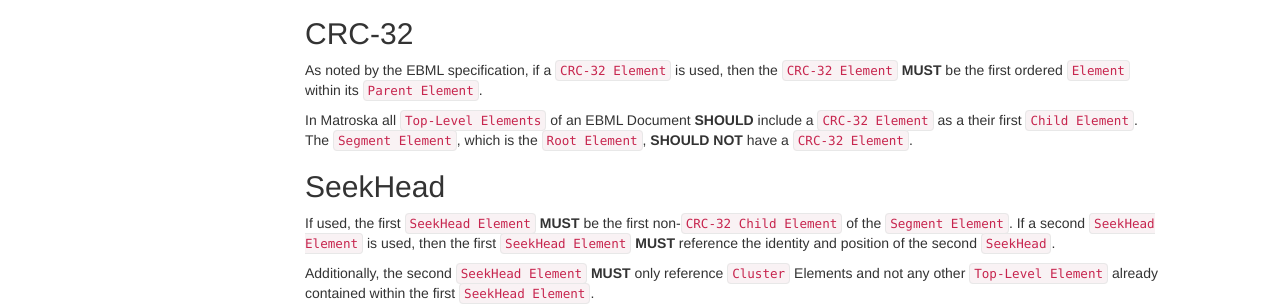
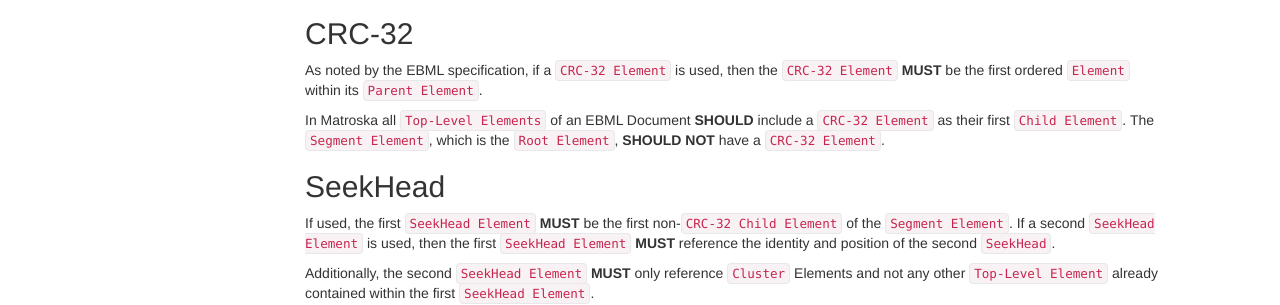
Before and after one commit to ietf-wg-cellar/matroska-specification, a Jekyll site: the page built from ordering.md, in a window 1280 px wide. Shown: the part 588-893 px from the top of the page. Built offline with Jekyll 4.4.1, drawn with Linux system fonts in a browser that asks for light colours; our own code applies the rules of GitHub Pages for plain Markdown files.

Commit message:
Fix typo

```diff
--- a/ordering.md
+++ b/ordering.md
@@ -35,7 +35,7 @@
 **MUST** be the first ordered `Element` within its `Parent Element`.
 
 In Matroska all `Top-Level Elements` of an EBML Document **SHOULD** include a `CRC-32 Element`
-as a their first `Child Element`.
+as their first `Child Element`.
 The `Segment Element`, which is the `Root Element`, **SHOULD NOT** have a `CRC-32 Element`.
 
 ## SeekHead
```
